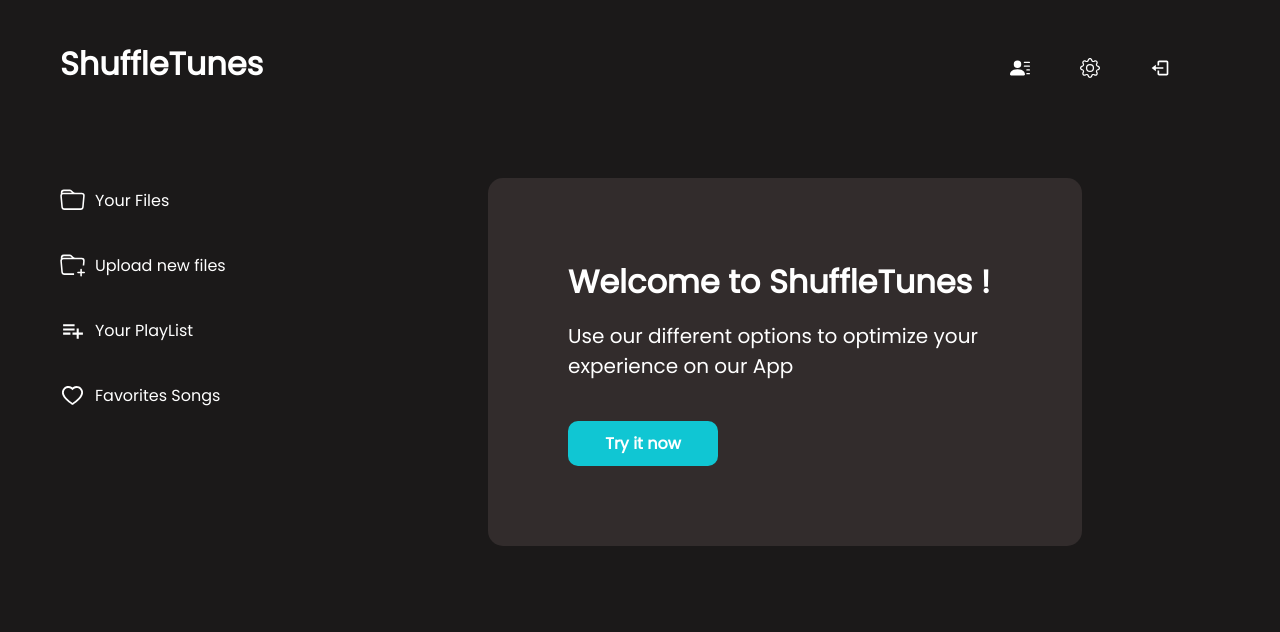
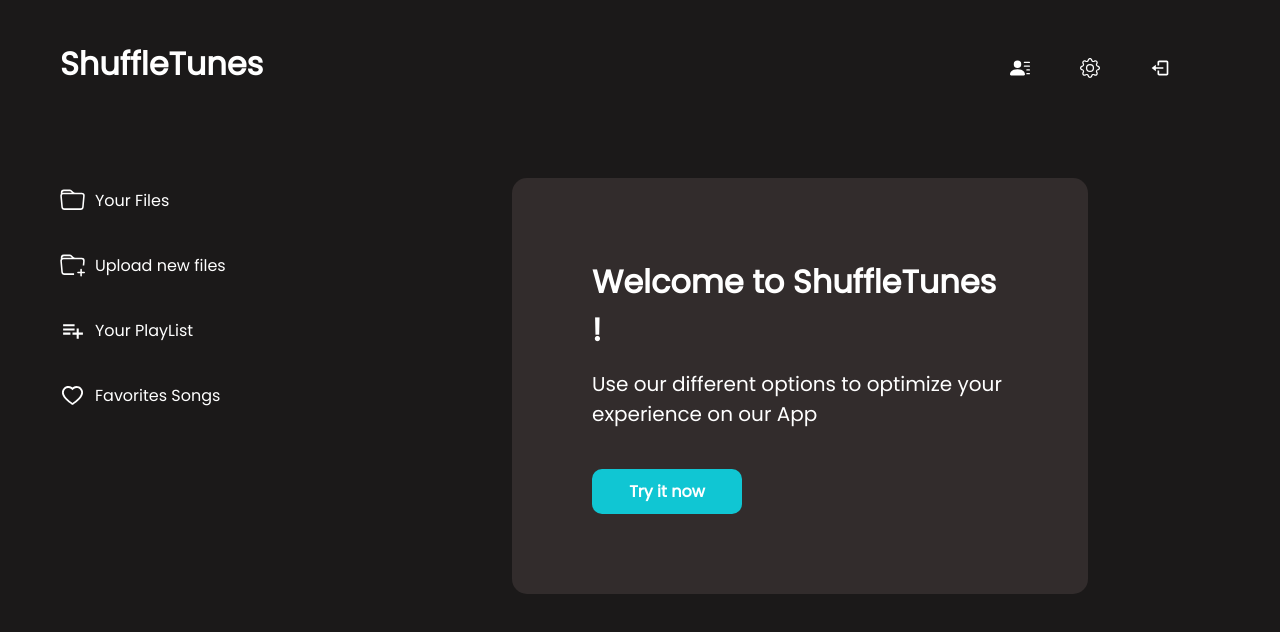
Before and after one commit to YiddishGun11/ShuffleTunes, a React (Create React App) app in the folder WebApp/client/: page /dashboard in a window 1280 px wide. Shown: the top 632 px of the page. Built offline with nearby package versions, Linux system fonts and the light colour scheme.

Commit message:
UPDATE : US-3, design

```diff
--- a/WebApp/client/src/components/FileList/FileList.js
+++ b/WebApp/client/src/components/FileList/FileList.js
@@ -4,7 +4,7 @@
 
 const baseURL = 'http://localhost:5000/userFiles'
 
-function FileList(){
+function FileList({Musicbar, setMusicBar}){
 
     const [data, setData] = useState([]);
 
@@ -25,11 +25,8 @@
             ):(
                 <div>
                     <h1>Your File List</h1>
-                    <div className='test123'>
-                        {data.map((item) => (
-                        <p key={item}>{item}</p>
-                        ))}
-                    </div>
+                        <p onClick={() =>setMusicBar(true)}>MUSIC ITEM</p>
+                        <p onClick={() =>setMusicBar(false)}>HIDE BAR</p>
                 </div>
             )}
         </div>
@@ -37,5 +34,13 @@
     );
 }
 
+/*
+    <div className='test123'>
+        {data.map((item) => (
+        <p key={item}>{item}</p>
+        ))}
+    </div>
+*/
+
 
 export default FileList;
--- a/WebApp/client/src/components/SoundPlayer/SoundPlayer.css
+++ b/WebApp/client/src/components/SoundPlayer/SoundPlayer.css
@@ -1,7 +1,12 @@
+@import url('https://fonts.googleapis.com/css2?family=Poppins&display=swap');
+
 .sound-player{
-    padding: 0px 300px;
+    padding: 0px 15%;
     bottom: 0;
     right: 0;
     width: 100%;
     position: fixed;
+    color: white;
+    font-family: 'Poppins', sans-serif;
+    background-color: #1B1919;
 }
--- a/WebApp/client/src/pages/DashBoard/DashBoard.css
+++ b/WebApp/client/src/pages/DashBoard/DashBoard.css
@@ -8,8 +8,6 @@
 
 .main-content{
     background-color:#1B1919;
-    height: 100%;
-    width: 80%;
     color: white;
     font-family: 'Poppins';
 }
@@ -53,3 +51,11 @@
     transform: scale(1.1) translateX(5px);
     transition-duration: 0.7s;
 }
+
+.test1{
+    background-color: #1B1919;
+    width: 75%;
+    height: 100%;
+    display: flex;
+    flex-direction: column;
+}
--- a/WebApp/client/src/pages/DashBoard/DashBoard.js
+++ b/WebApp/client/src/pages/DashBoard/DashBoard.js
@@ -11,12 +11,15 @@
 
     const[contentDisplay, setContentDisplay] = useState(0);
 
+    const[MusicBar, setMusicBar] = useState(false);
+
     return(
         <div>
             <NavBar contentDisplay={contentDisplay} setContentDisplay={setContentDisplay} />
             <div className='dashboard-section'>
 
                 <SideBar contentDisplay={contentDisplay} setContentDisplay={setContentDisplay}/>
+                <div className='test1'>
                     <div className='main-content'>
 
                         {( ()=>{
@@ -31,7 +34,7 @@
                                 )
                                 case(1):
                                 return(
-                                <FileList />
+                                    <FileList MusicBar={MusicBar} setMusicBar={setMusicBar} />
                                 )
 
                                 case(2):
@@ -47,6 +50,14 @@
 
                         })()}
                     </div>
+                    <div>
+                        {MusicBar ?(
+                            <SoundPlayer />
+                        ):(
+                            <p></p>
+                        )}
+                    </div>
+                </div>
             </div>
         </div>
     );
```
Lines whose indentation alone changed are shown as unchanged.
